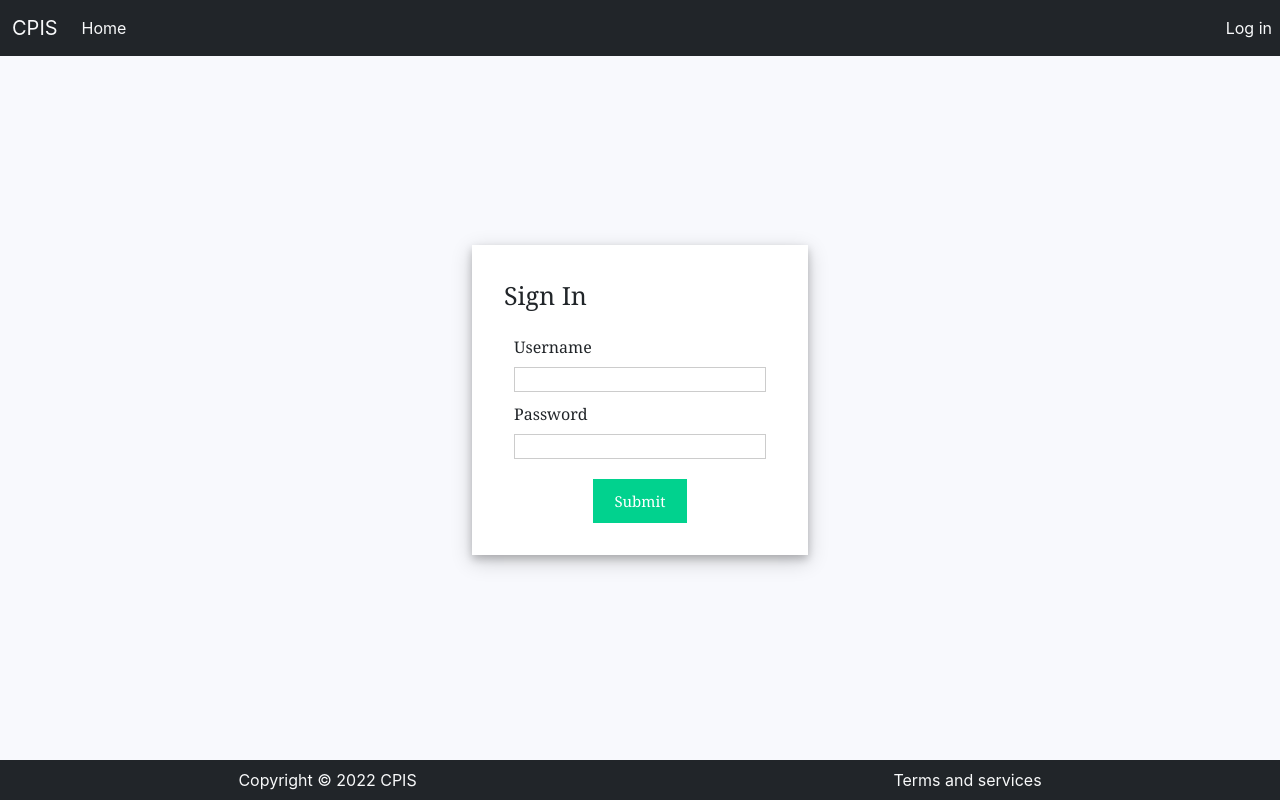
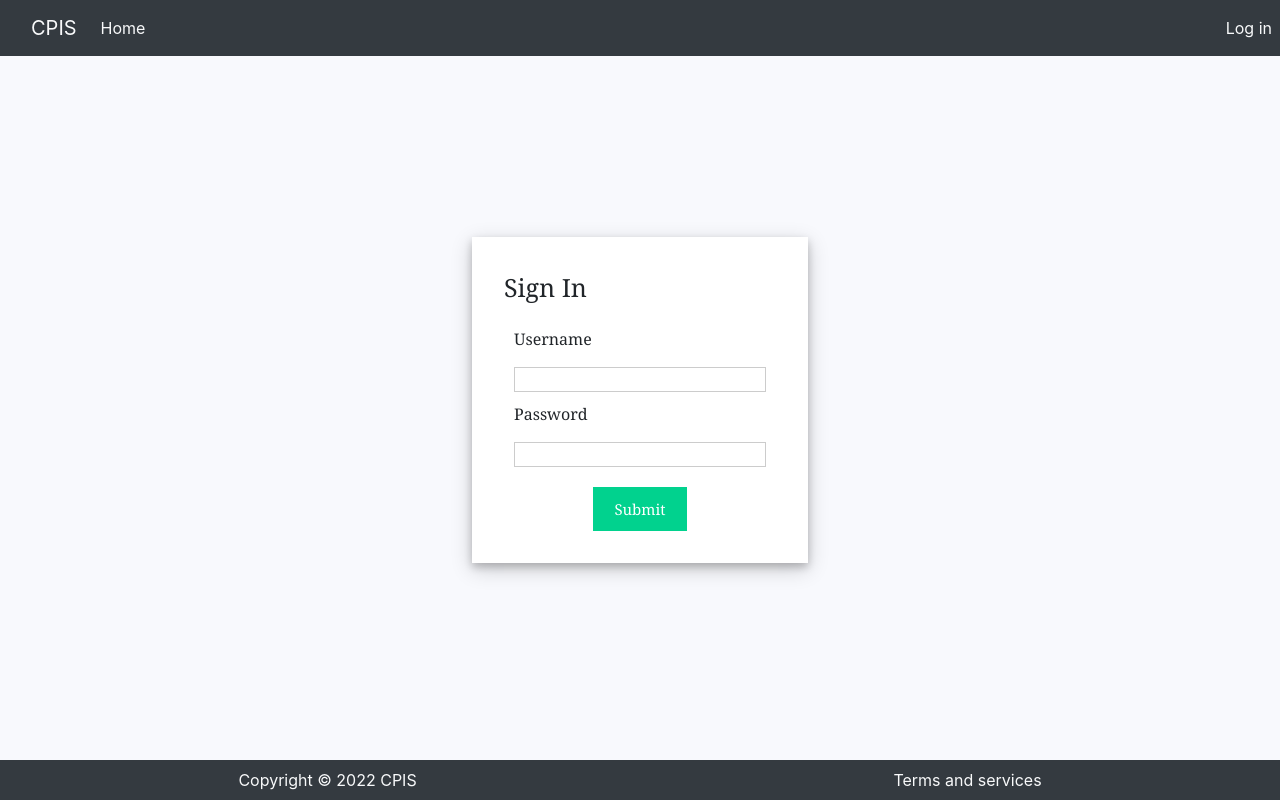
Before and after one commit to KalaNeha/covid_patient_info_ui, a React (Create React App) app: page /login in a window 1280 px wide. Built offline with nearby package versions, Linux system fonts and the light colour scheme; no server answers.

Commit message:
Authetication

```diff
--- a/package.json
+++ b/package.json
@@ -13,12 +13,16 @@
     "axios": "^0.27.2",
     "bootstrap": "^4.6.2",
     "chart.js": "^3.9.1",
+    "cors": "^2.8.5",
     "d3": "^3.5.17",
     "d3-scale": "^4.0.2",
+    "express": "^4.18.1",
+    "firebase": "^9.12.0",
     "gh-pages": "^4.0.0",
     "json-server": "^0.17.0",
     "randomcolor": "^0.6.2",
     "react": "^18.2.0",
+    "react-bootstrap": "^2.5.0",
     "react-chartjs-2": "^4.3.1",
     "react-dom": "^18.2.0",
     "react-faux-dom": "^4.5.0",
--- a/public/index.html
+++ b/public/index.html
@@ -2,14 +2,14 @@
 <html lang="en">
   <head>
     <meta charset="utf-8" />
-    <link rel="icon" href="%PUBLIC_URL%/favicon.ico" />
+    <!-- <link rel="icon" href="%PUBLIC_URL%/favicon.ico" /> -->
     <meta name="viewport" content="width=device-width, initial-scale=1" />
     <meta name="theme-color" content="#000000" />
     <meta
       name="description"
       content="Web site created using create-react-app"
     />
-    <link rel="apple-touch-icon" href="%PUBLIC_URL%/logo192.png" />
+    <!-- <link rel="apple-touch-icon" href="%PUBLIC_URL%/logo192.png" /> -->
     <link href="https://cdn.jsdelivr.net/npm/bootstrap@5.2.1/dist/css/bootstrap.min.css" rel="stylesheet" integrity="sha384-iYQeCzEYFbKjA/T2uDLTpkwGzCiq6soy8tYaI1GyVh/UjpbCx/TYkiZhlZB6+fzT" crossorigin="anonymous">
   <!-- JavaScript Bundle with Popper -->
 <script src="https://cdn.jsdelivr.net/npm/bootstrap@5.2.1/dist/js/bootstrap.bundle.min.js" integrity="sha384-u1OknCvxWvY5kfmNBILK2hRnQC3Pr17a+RTT6rIHI7NnikvbZlHgTPOOmMi466C8" crossorigin="anonymous"></script>
--- a/public/login/styles.css
+++ /dev/null
@@ -1,63 +0,0 @@
-.app {
-    font-family: sans-serif;
-    display: flex;
-    align-items: center;
-    justify-content: center;
-    flex-direction: column;
-    gap: 20px;
-    height: 100vh;
-    font-family: Cambria, Cochin, Georgia, Times, "Times New Roman", serif;
-    background-color: #f8f9fd;
-  }
-
-  input[type="text"],
-  input[type="password"] {
-    height: 25px;
-    border: 1px solid rgba(0, 0, 0, 0.2);
-  }
-
-  input[type="submit"] {
-    margin-top: 10px;
-    cursor: pointer;
-    font-size: 15px;
-    background: #01d28e;
-    border: 1px solid #01d28e;
-    color: #fff;
-    padding: 10px 20px;
-  }
-
-  input[type="submit"]:hover {
-    background: #6cf0c2;
-  }
-
-  .button-container {
-    display: flex;
-    justify-content: center;
-  }
-
-  .login-form {
-    background-color: white;
-    padding: 2rem;
-    box-shadow: 0 4px 8px 0 rgba(0, 0, 0, 0.2), 0 6px 20px 0 rgba(0, 0, 0, 0.19);
-  }
-
-  .list-container {
-    display: flex;
-  }
-
-  .error {
-    color: red;
-    font-size: 12px;
-  }
-
-  .title {
-    font-size: 25px;
-    margin-bottom: 20px;
-  }
-
-  .input-container {
-    display: flex;
-    flex-direction: column;
-    gap: 8px;
-    margin: 10px;
-  }
--- /dev/null
+++ b/src/contexts/AuthContext.js
@@ -0,0 +1,38 @@
+import React, {useContext, useState, useEffect} from "react";
+import { auth } from "../firebase";
+
+const AuthContext=React.createContext();
+
+export function useAuth()
+{
+    return useContext(AuthContext)
+}
+
+export const AuthProvider = ({children}) => {
+    const [currentUser, setCurrentUser] = useState();
+    const [loading, setLoading] = useState(true);
+
+    function login (email, password){
+        return auth.signInWithEmailAndPassword(email, password)
+    }
+
+    useEffect(() => {
+        const unsubscribe = auth.onAuthStateChanged(user => {
+          setCurrentUser(user)
+          setLoading(false)
+        })
+
+        return unsubscribe
+      }, [])
+
+      const value = {
+        currentUser,
+        login
+      }
+
+     return (
+    <AuthContext.Provider value={value}>
+      {!loading && children}
+    </AuthContext.Provider>
+  )
+}
--- /dev/null
+++ b/src/firebase.js
@@ -0,0 +1,18 @@
+// import firebase from "firebase/compat/app"
+import { initializeApp } from "firebase/app";
+// import "firebase/auth"
+import { getAuth } from "firebase/auth";
+
+const app = initializeApp({
+  apiKey: process.env.REACT_APP_FIREBASE_API_KEY,
+  authDomain: process.env.REACT_APP_FIREBASE_AUTH_DOMAIN,
+  databaseURL: process.env.REACT_APP_FIREBASE_DATABASE_URL,
+  projectId: process.env.REACT_APP_FIREBASE_PROJECT_ID,
+  storageBucket: process.env.REACT_APP_FIREBASE_STORAGE_BUCKET,
+  messagingSenderId: process.env.REACT_APP_FIREBASE_MESSAGING_SENDER_ID,
+  appId: process.env.REACT_APP_FIREBASE_APP_ID
+})
+
+// export const auth = app.auth()
+export const auth = getAuth(app);
+export default app
--- a/src/index.js
+++ b/src/index.js
@@ -1,6 +1,7 @@
 import React from 'react';
 import ReactDOM from 'react-dom/client';
 import './index.css';
+import "bootstrap/dist/css/bootstrap.min.css";
 import App from './App';
 
 
```
Also changed, not shown: src/App.js (+5 -2 lines), 1 other file (tests, documents, lock files or other folders).
